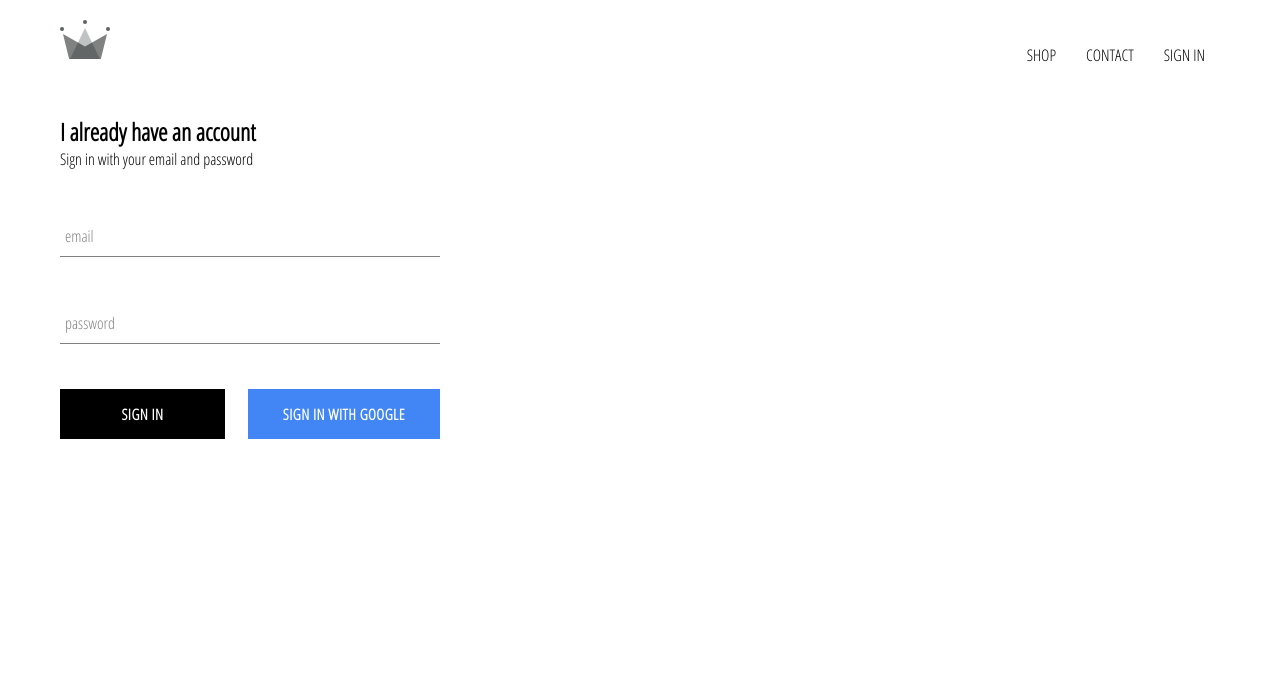
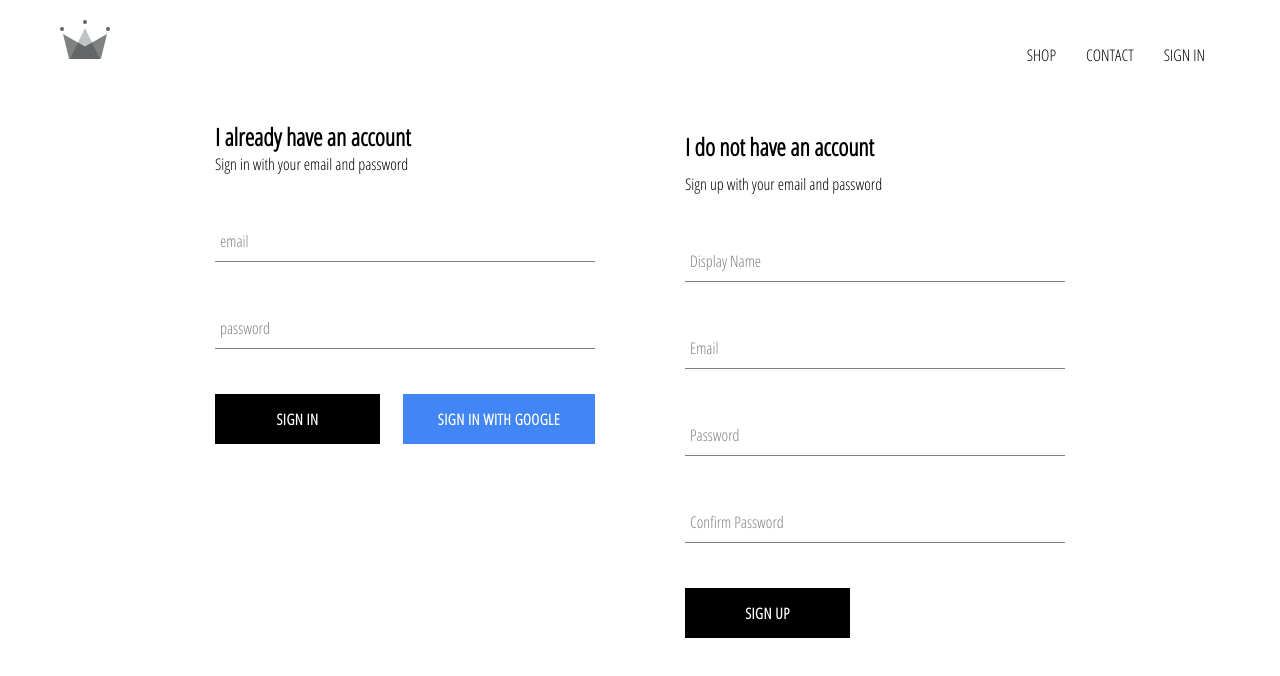
Before and after one commit to Eudinson/crwn-clothing, a React (Create React App) app: page /signin in a window 1280 px wide. Shown: the top 676 px of the page. Built offline with nearby package versions, Linux system fonts and the light colour scheme; no server answers.

Commit message:
implemented firebase utilities and authentications

```diff
--- a/src/App.jsx
+++ b/src/App.jsx
@@ -5,28 +5,34 @@
 import ShopPage from './pages/shop/shop.component';
 import Header from './components/header/header.component';
 import SignInAndSignUpPage from './pages/sign-in-sign-up/sign-in-sign-up';
-import { auth } from './firebase/firebase.utility';
+import { auth, createUserProfileDocument } from './firebase/firebase.utility';
 
 function App() {
 
-  const [currentUser, setCurrentUser] = useState('');
+  const [currentUser, setCurrentUser] = useState(null);
 
-  let unsubscribeFromAuth = useRef(null);
+  let UnsubscribeFromAuth = () => useRef(null)
 
   useEffect(() => {
 
-    unsubscribeFromAuth.current = auth.onAuthStateChanged(user => {
-      setCurrentUser(user)
+    UnsubscribeFromAuth.current = auth.onAuthStateChanged(async userAuth => {
+      if(userAuth){
+        const userRef = await createUserProfileDocument(userAuth)
+        userRef.onSnapshot(snapShot => {
+          setCurrentUser({
+            id: snapShot.id,
+            ...snapShot.data()
+          })
+        })
+      }
+      setCurrentUser(userAuth)
     })
 
     // same as component will unmount in class component
     return () => {
-      unsubscribeFromAuth()
+      UnsubscribeFromAuth()
     }
-
   }, [])
-
-  console.log(currentUser);
 
   return (
     <div className="App">
--- a/src/components/form-input/form-input.component.jsx
+++ b/src/components/form-input/form-input.component.jsx
@@ -2,6 +2,7 @@
 import './form-input.styles.scss';
 
 const FormInput = ({ onInputChange, label, ...otherProps }) => {
+
     return(
         <div className="group">
             <input className="form-input" onChange={onInputChange} { ...otherProps }/>
--- /dev/null
+++ b/src/components/sign-up/sign-up.component.jsx
@@ -0,0 +1,88 @@
+import React, { useState } from 'react';
+import './sign-up.styles.scss';
+import FormInput from '../form-input/form-input.component';
+import CustomButton from '../custom-button/custom-button.component';
+import { auth, createUserProfileDocument, signInWithGoogle } from '../../firebase/firebase.utility';
+
+const SignUp = () => {
+
+    const [signUp, setSignUp] = useState({
+        displayName: '',
+        email: '',
+        password: '',
+        confirmPassword: ''
+    })
+
+    const onInputSubmit = async (e) => {
+        e.preventDefault()
+        const { displayName, email, password, confirmPassword } = signUp
+
+        if(password !== confirmPassword){
+            alert("password don't match")
+            return
+        }
+
+        try{
+            const { user } = await auth.createUserWithEmailAndPassword(email, password)
+            await createUserProfileDocument(user, { displayName })
+            setSignUp({})
+        }catch(err){
+            console.log(err.message)
+        }
+    }
+
+    const onInputChange = (e) => {
+        const { name, value } = e.target
+        setSignUp(signUpState => ({...signUpState, [name] : value}))
+    }
+
+    return (
+        <div className="sign-up">
+            <h2 className="title">I do not have an account</h2>
+            <span>Sign up with your email and password</span>
+
+            <form action="" className="sign-up-form" onSubmit={onInputSubmit}>
+                <FormInput
+                    type = 'text'
+                    name='displayName'
+                    value={signUp.displayName}
+                    onChange={onInputChange}
+                    label='Display Name'
+                    required
+                />
+
+                  <FormInput
+                    type = 'email'
+                    name='email'
+                    value={signUp.email}
+                    onChange={onInputChange}
+                    label='Email'
+                    required
+                />
+
+                  <FormInput
+                    type = 'password'
+                    name='password'
+                    value={signUp.password}
+                    onChange={onInputChange}
+                    label='Password'
+                    required
+                />
+
+                  <FormInput
+                    type = 'password'
+                    name='confirmPassword'
+                    value={signUp.confirmPassword}
+                    onChange={onInputChange}
+                    label='Confirm Password'
+                    required
+                />
+
+                <CustomButton type="submit">SIGN UP</CustomButton>
+
+            </form>
+        </div>
+    )
+}
+
+export default SignUp;
--- /dev/null
+++ b/src/components/sign-up/sign-up.styles.scss
@@ -0,0 +1,9 @@
+.sign-up {
+    display: flex;
+    flex-direction: column;
+    width: 380px;
+
+    .title {
+      margin: 10px 0;
+    }
+  }
--- a/src/firebase/firebase.utility.js
+++ b/src/firebase/firebase.utility.js
@@ -12,6 +12,30 @@
     measurementId: "G-61L14FRHF8"
   }
 
+  export const createUserProfileDocument = async (userAuth, additionalData) => {
+    if(!userAuth) return;
+    const userRef = firestore.doc(`users/${userAuth.uid}`);
+    const snapShot = await userRef.get();
+
+    if(!snapShot.exists){
+      const { displayName, email } = userAuth;
+      const createdAt = new Date();
+
+      try{
+        await userRef.set({
+          displayName,
+          email,
+          createdAt,
+          ...additionalData
+        })
+      } catch(err){
+        console.log(err.message);
+      }
+    }
+
+    return userRef;
+  }
+
   firebase.initializeApp(config);
 
   export const auth = firebase.auth();
--- a/src/pages/sign-in-sign-up/sign-in-sign-up.jsx
+++ b/src/pages/sign-in-sign-up/sign-in-sign-up.jsx
@@ -1,11 +1,13 @@
 import React from 'react';
 import SignIn from '../../components/sign-in/sign-in.component';
 import './sign-in-sign-up.styles.scss';
+import SignUp from '../../components/sign-up/sign-up.component';
 
 const SignInAndSignUpPage = () => {
     return(
         <div className="sign-in-and-sign-up">
             <SignIn />
+            <SignUp/>
         </div>
     )
 }
--- a/src/pages/sign-in-sign-up/sign-in-sign-up.styles.scss
+++ b/src/pages/sign-in-sign-up/sign-in-sign-up.styles.scss
@@ -0,0 +1,6 @@
+.sign-in-and-sign-up {
+    width: 850px;
+    display: flex;
+    justify-content: space-between;
+    margin: 30px auto;
+  }
```
